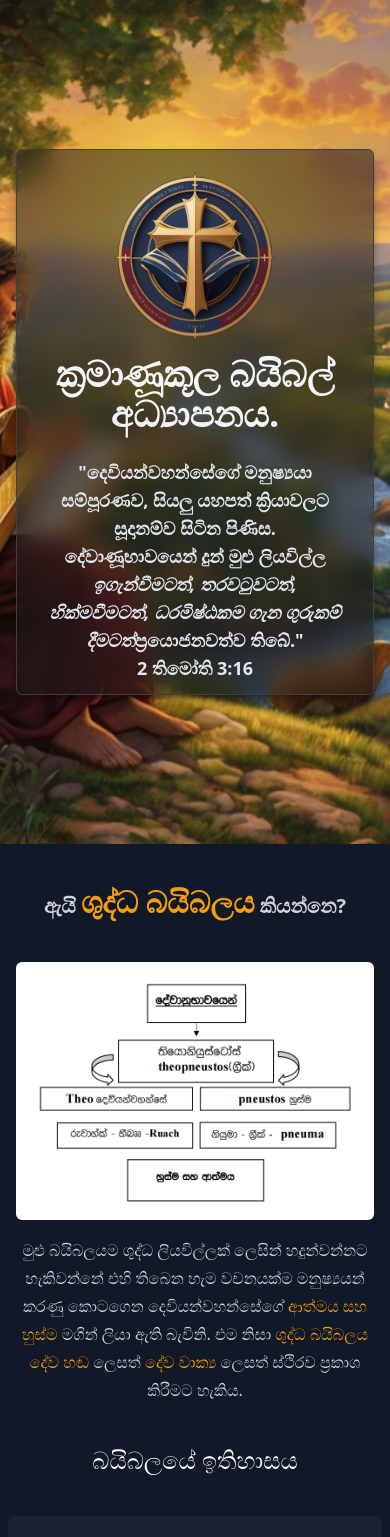
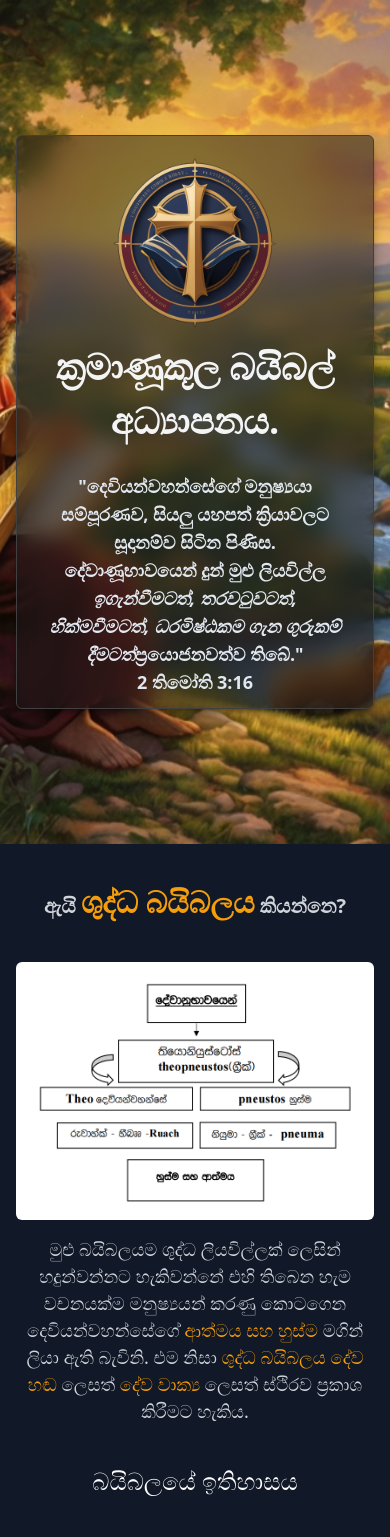
Before and after one commit to Sinna-Shan/Systematic-theology, a React (Vite) app: page / in a window 390 px wide. Shown: the top 1537 px of the page. Built offline with nearby package versions, Linux system fonts and the light colour scheme.

Commit message:
line-height changes
Changes to be committed:
	modified:   src/components/Books.jsx
	modified:   src/components/Hero.jsx
	modified:   src/components/Why.jsx

```diff
--- a/src/components/Books.jsx
+++ b/src/components/Books.jsx
@@ -11,7 +11,7 @@ function Books({ values}) {
           return (
             <div
               key={i}
-              className="bg-cover bg-center rounded-md border border-black shadow-md md:hover:scale-105 ease-linear duration-200"
+              className="bg-cover bg-center rounded-md border border-black shadow-md lg:hover:scale-105 ease-linear duration-200"
               style={{ backgroundImage: `url('${el.img}')` }}
             >
               <div className="bg-clip-padding backdrop-filter backdrop-blur-sm px-8 bg-opacity-70 bg-slate-700 w-full rounded-md h-full flex items-center justify-end flex-col shadow-md border border-black">
--- a/src/components/Hero.jsx
+++ b/src/components/Hero.jsx
@@ -9,7 +9,7 @@ function Hero() {
           data-aos="zoom-out-down"
         />
         <h1
-          className="text-4xl font-bold text-center mb-6 text-gray-100 md:text-6xl md:mb-10 lg:mb-16 lg:text-7xl"
+          className="text-4xl font-bold text-center mb-6 text-gray-100 md:text-6xl md:mb-10 lg:mb-16 lg:text-7xl leading-normal"
           data-aos="zoom-in-right"
         >
           ක්‍රමාණූකූල බයිබල් අධ්‍යාපනය.
--- a/src/components/Why.jsx
+++ b/src/components/Why.jsx
@@ -1,4 +1,3 @@
-
 function Why() {
   return (
     <div className=" bg-gray-900 flex flex-col items-center text-center py-10 px-4 md:pt-16">
@@ -19,7 +18,7 @@ function Why() {
         data-aos="zoom-in"
       />
       <p
-        className="text-gray-300 md:text-xl lg:text-2xl lg:leading-10 leading-7"
+        className="text-gray-300 text-lg md:text-xl sm:leading-normal lg:text-2xl lg:leading-10 leading-normal"
         data-aos="zoom-in"
       >
         මුළු බයිබලයම ශුද්ධ ලියවිල්ලක් ලෙසින් හදුන්වන්නට හැකිවන්නේ එහි තිබෙන හැම
```
